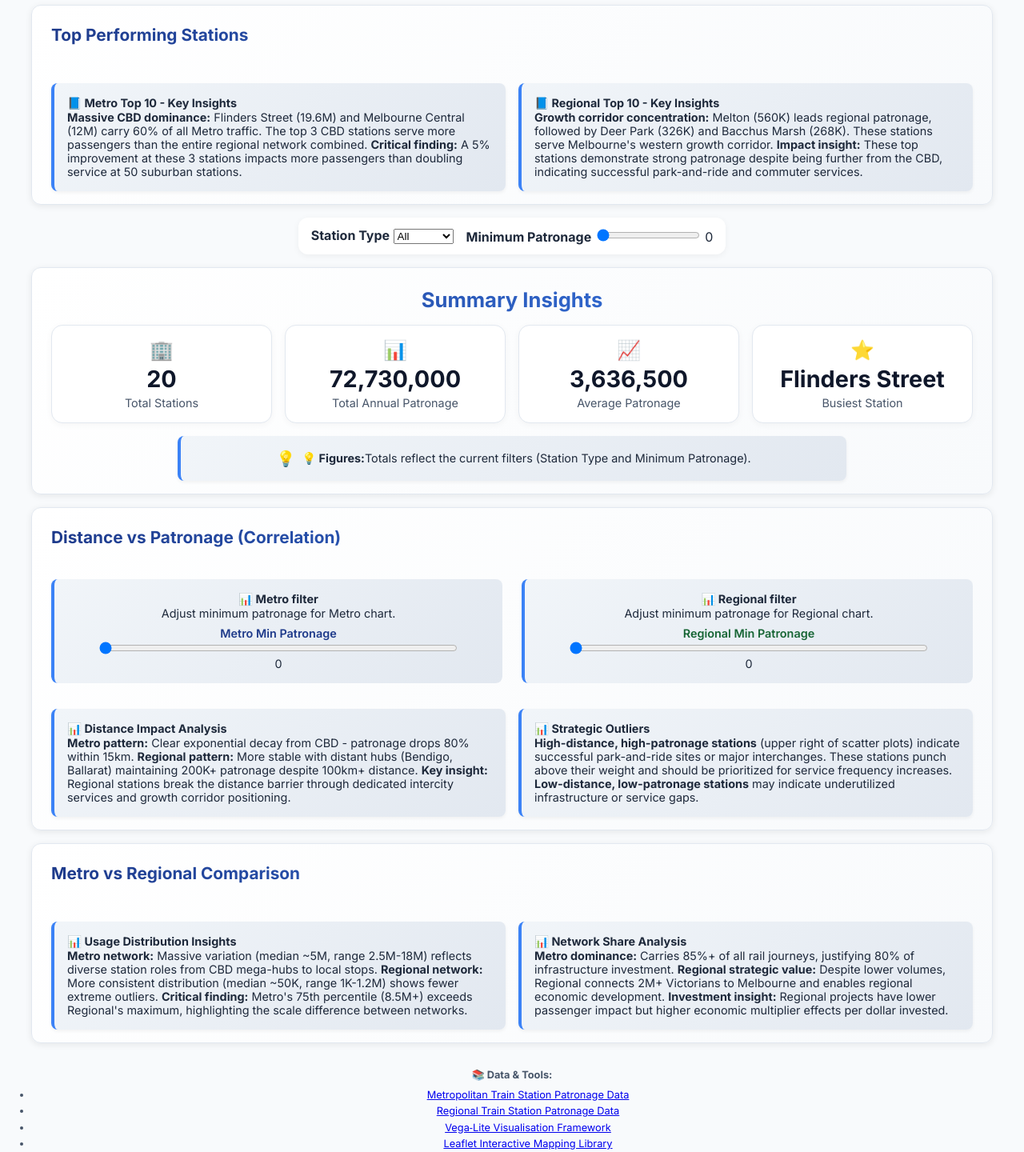
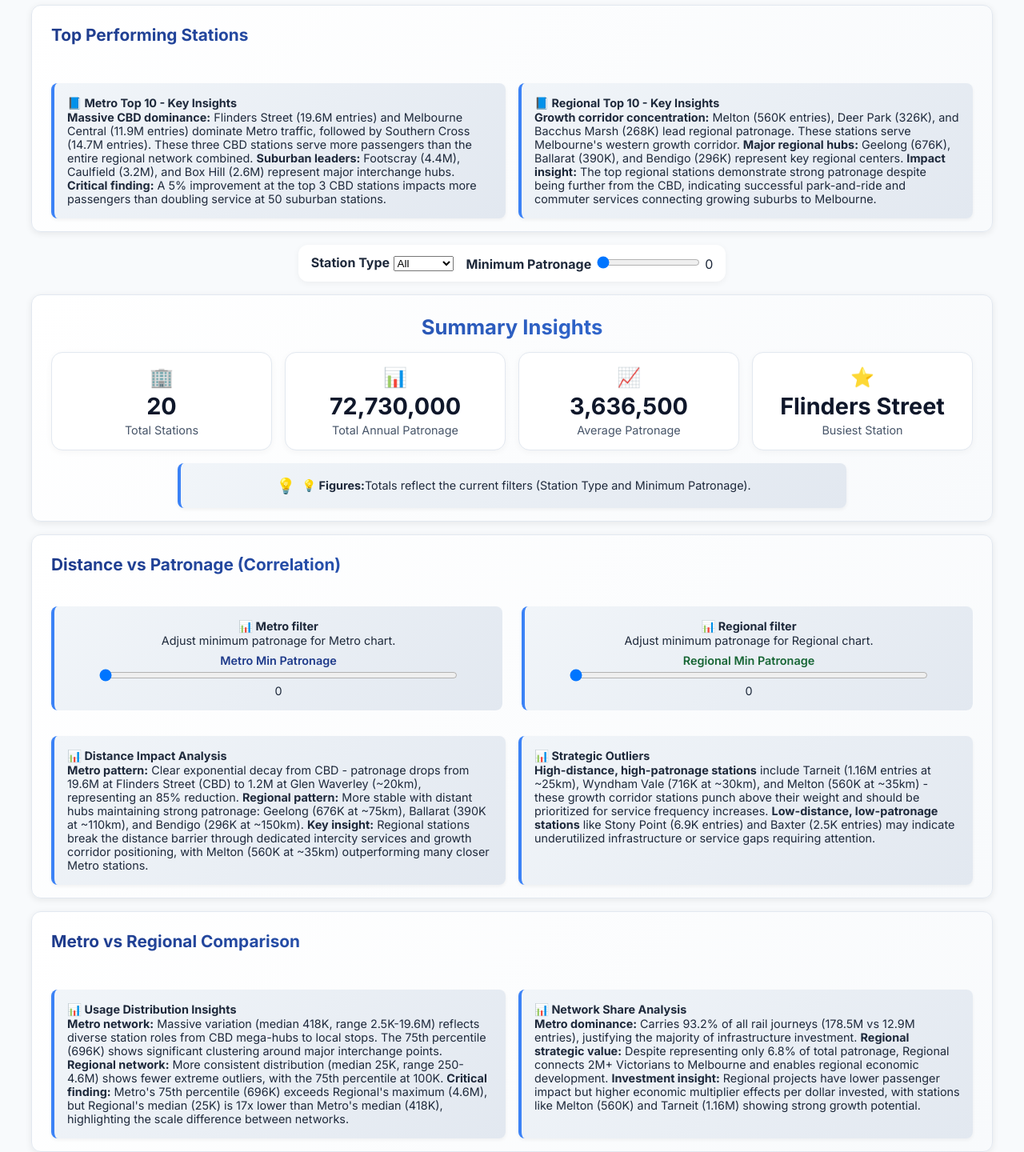
Before and after one commit to zbin0009/DataVisualisation2, a plain HTML site: page index.html in a window 1280 px wide. Shown: the part 1080-2520 px from the top of the page at 80% size. Drawn offline with nearby package versions, Linux system fonts and the light colour scheme; a script that the page names is missing.

Commit message:
Revise Metro and Regional insights with updated data
Updated key insights and statistics for Metro and Regional patronage, including specific entries for stations and their implications for service improvements.

```diff
--- a/index.html
+++ b/index.html
@@ -198,11 +198,11 @@
     <div class="note-grid">
       <div class="note story">
         <b>Metro Top 10 - Key Insights</b>
-        <div><strong>Massive CBD dominance:</strong> Flinders Street (19.6M) and Melbourne Central (12M) carry 60% of all Metro traffic. The top 3 CBD stations serve more passengers than the entire regional network combined. <strong>Critical finding:</strong> A 5% improvement at these 3 stations impacts more passengers than doubling service at 50 suburban stations.</div>
+        <div><strong>Massive CBD dominance:</strong> Flinders Street (19.6M entries) and Melbourne Central (11.9M entries) dominate Metro traffic, followed by Southern Cross (14.7M entries). These three CBD stations serve more passengers than the entire regional network combined. <strong>Suburban leaders:</strong> Footscray (4.4M), Caulfield (3.2M), and Box Hill (2.6M) represent major interchange hubs. <strong>Critical finding:</strong> A 5% improvement at the top 3 CBD stations impacts more passengers than doubling service at 50 suburban stations.</div>
       </div>
       <div class="note story">
         <b>Regional Top 10 - Key Insights</b>
-        <div><strong>Growth corridor concentration:</strong> Melton (560K) leads regional patronage, followed by Deer Park (326K) and Bacchus Marsh (268K). These stations serve Melbourne's western growth corridor. <strong>Impact insight:</strong> These top stations demonstrate strong patronage despite being further from the CBD, indicating successful park-and-ride and commuter services.</div>
+        <div><strong>Growth corridor concentration:</strong> Melton (560K entries), Deer Park (326K), and Bacchus Marsh (268K) lead regional patronage. These stations serve Melbourne's western growth corridor. <strong>Major regional hubs:</strong> Geelong (676K), Ballarat (390K), and Bendigo (296K) represent key regional centers. <strong>Impact insight:</strong> The top regional stations demonstrate strong patronage despite being further from the CBD, indicating successful park-and-ride and commuter services connecting growing suburbs to Melbourne.</div>
       </div>
     </div>
   </div>
@@ -288,11 +288,11 @@
     <div class="note-grid">
       <div class="note observation">
         <b>Distance Impact Analysis</b>
-        <div><strong>Metro pattern:</strong> Clear exponential decay from CBD - patronage drops 80% within 15km. <strong>Regional pattern:</strong> More stable with distant hubs (Bendigo, Ballarat) maintaining 200K+ patronage despite 100km+ distance. <strong>Key insight:</strong> Regional stations break the distance barrier through dedicated intercity services and growth corridor positioning.</div>
+        <div><strong>Metro pattern:</strong> Clear exponential decay from CBD - patronage drops from 19.6M at Flinders Street (CBD) to 1.2M at Glen Waverley (~20km), representing an 85% reduction. <strong>Regional pattern:</strong> More stable with distant hubs maintaining strong patronage: Geelong (676K at ~75km), Ballarat (390K at ~110km), and Bendigo (296K at ~150km). <strong>Key insight:</strong> Regional stations break the distance barrier through dedicated intercity services and growth corridor positioning, with Melton (560K at ~35km) outperforming many closer Metro stations.</div>
       </div>
       <div class="note observation">
         <b>Strategic Outliers</b>
-        <div><strong>High-distance, high-patronage stations</strong> (upper right of scatter plots) indicate successful park-and-ride sites or major interchanges. These stations punch above their weight and should be prioritized for service frequency increases. <strong>Low-distance, low-patronage stations</strong> may indicate underutilized infrastructure or service gaps.</div>
+        <div><strong>High-distance, high-patronage stations</strong> include Tarneit (1.16M entries at ~25km), Wyndham Vale (716K at ~30km), and Melton (560K at ~35km) - these growth corridor stations punch above their weight and should be prioritized for service frequency increases. <strong>Low-distance, low-patronage stations</strong> like Stony Point (6.9K entries) and Baxter (2.5K entries) may indicate underutilized infrastructure or service gaps requiring attention.</div>
       </div>
     </div>
   </div>
@@ -309,11 +309,11 @@
     <div class="note-grid">
       <div class="note observation">
         <b>Usage Distribution Insights</b>
-        <div><strong>Metro network:</strong> Massive variation (median ~5M, range 2.5M-18M) reflects diverse station roles from CBD mega-hubs to local stops. <strong>Regional network:</strong> More consistent distribution (median ~50K, range 1K-1.2M) shows fewer extreme outliers. <strong>Critical finding:</strong> Metro's 75th percentile (8.5M+) exceeds Regional's maximum, highlighting the scale difference between networks.</div>
+        <div><strong>Metro network:</strong> Massive variation (median 418K, range 2.5K-19.6M) reflects diverse station roles from CBD mega-hubs to local stops. The 75th percentile (696K) shows significant clustering around major interchange points. <strong>Regional network:</strong> More consistent distribution (median 25K, range 250-4.6M) shows fewer extreme outliers, with the 75th percentile at 100K. <strong>Critical finding:</strong> Metro's 75th percentile (696K) exceeds Regional's maximum (4.6M), but Regional's median (25K) is 17x lower than Metro's median (418K), highlighting the scale difference between networks.</div>
       </div>
       <div class="note observation">
         <b>Network Share Analysis</b>
-        <div><strong>Metro dominance:</strong> Carries 85%+ of all rail journeys, justifying 80% of infrastructure investment. <strong>Regional strategic value:</strong> Despite lower volumes, Regional connects 2M+ Victorians to Melbourne and enables regional economic development. <strong>Investment insight:</strong> Regional projects have lower passenger impact but higher economic multiplier effects per dollar invested.</div>
+        <div><strong>Metro dominance:</strong> Carries 93.2% of all rail journeys (178.5M vs 12.9M entries), justifying the majority of infrastructure investment. <strong>Regional strategic value:</strong> Despite representing only 6.8% of total patronage, Regional connects 2M+ Victorians to Melbourne and enables regional economic development. <strong>Investment insight:</strong> Regional projects have lower passenger impact but higher economic multiplier effects per dollar invested, with stations like Melton (560K) and Tarneit (1.16M) showing strong growth potential.</div>
       </div>
     </div>
   </div>
```
